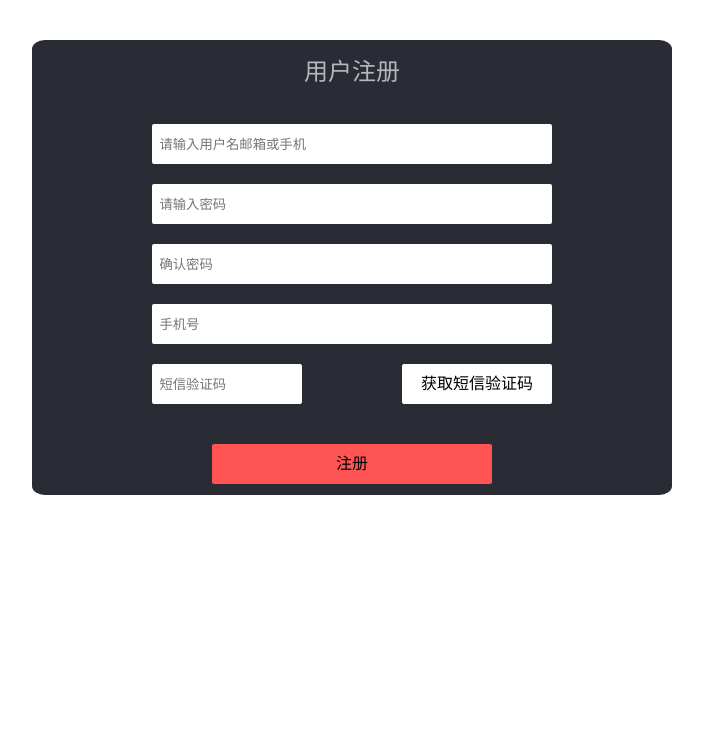
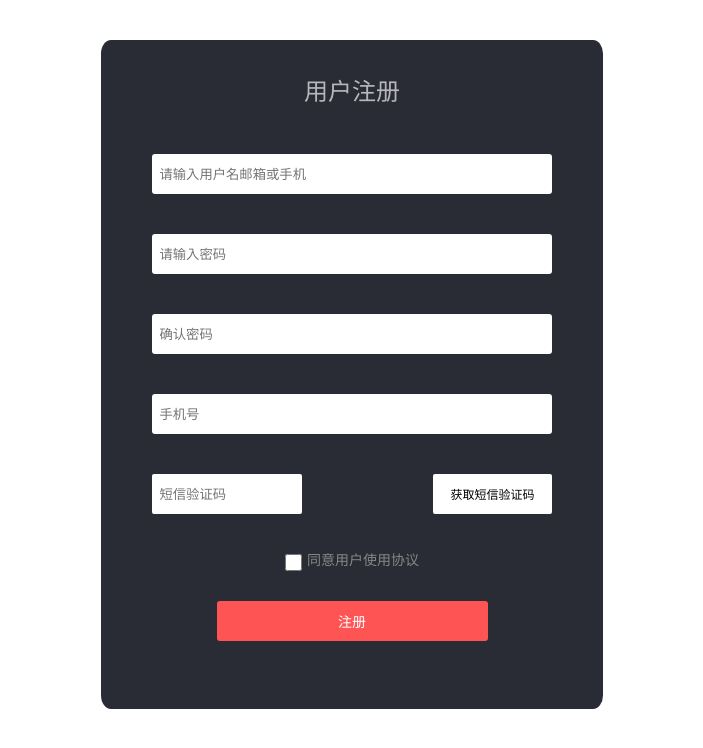
Before and after one commit to victry123/love-pet, a Vue app in the folder love-pet-front/: page /Register in a window 1280 px wide. Shown: the top 748 px of the page, without its empty margins (288-991 px from the left). Built offline with nearby package versions, Linux system fonts and the light colour scheme; a small style sheet from the web is missing; what mavon-editor would draw is missing.

Commit message:
修改了注册页面

```diff
--- a/love-pet-front/src/views/Register/Register.vue
+++ b/love-pet-front/src/views/Register/Register.vue
@@ -11,9 +11,19 @@
     <input class="phone" type="text" placeholder="  手机号" />
     <div class="SMS">
       <input class="sms-code" type="text" placeholder="  短信验证码" />
-      <div class="get-code">获取短信验证码</div>
+
+      <button class="get-code"><label>获取短信验证码</label></button>
     </div>
-    <div class="register-button">注册</div>
+
+    <div class="save_register">
+      <input type="checkbox" name="remembered" />
+      <label>同意用户使用协议</label>
+    </div>
+
+    <!-- 注册按钮 -->
+    <div>
+      <button class="register-button">注册</button>
+    </div>
   </div>
 </template>
 
@@ -23,18 +33,23 @@ export default {};
 
 <style>
 .Register {
-  width: 640px;
-  height: 455px;
+  display: flex;
+  border-radius: 4px;
+  flex-direction: column;
+  width: 502px;
+  height: 669px;
   background-color: #292b35;
   margin: 40px auto;
   border-radius: 2%;
 }
 
 .register-title {
-  padding-top: 20px;
+  color: rgba(112, 112, 112, 1);
+  font-size: 24px;
+  margin-top: 40px;
   text-align: center;
   color: #b7b7bb;
-  margin-bottom: 40px;
+  margin-bottom: 30px;
 }
 
 .username,
@@ -45,7 +60,7 @@ export default {};
   width: 400px;
   height: 40px;
   margin: 20px auto;
-  border-radius: 2px;
+  border-radius: 3px;
 }
 
 .SMS {
@@ -62,24 +77,51 @@ export default {};
 }
 
 .get-code {
+  border: 0;
   float: right;
-  width: 150px;
+  width: 119px;
   height: 40px;
   text-align: center;
   line-height: 40px;
   background-color: #fff;
   border-radius: 2px;
+  font-size: 12px;
+}
+
+.get-code label:hover {
+  color: red;
+}
+
+.save_register {
+  display: flex;
+  color: rgba(135, 135, 134, 1);
+  justify-content: center;
+  margin: 20px auto;
+  font-size: 14px;
+}
+
+.save_register input {
+  margin-right: 5px;
+  width: 17px;
+  height: 17px;
 }
 
 .register-button {
-  width: 280px;
+  display: flex;
+  justify-content: center;
+  border: 0;
+  width: 271px;
   height: 40px;
-  margin: 40px auto;
+  margin: 10px auto;
   background-color: #ff5454;
   text-align: center;
-  font-size: 16px;
+  font-size: 14px;
   line-height: 40px;
-  margin-bottom: 40px;
-  border-radius: 2px;
+  color: #fff;
+  border-radius: 3px;
+}
+
+.register-button:hover {
+  background-color: #f02929;
 }
 </style>
```
